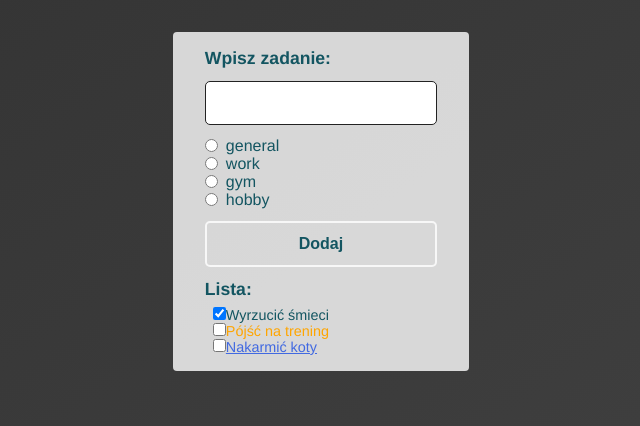
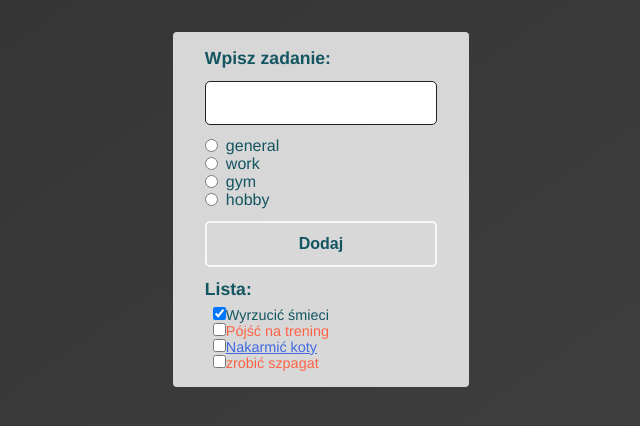
Before and after one commit to Rado9206/typescript, a website: page 03/index.html in a window 1280 px wide. Shown: the whole page, without its empty margins (319-959 px from the left). Drawn offline with Linux system fonts and the light colour scheme.

Commit message:
literal type + union type

```diff
--- a/03/src/app.ts
+++ b/03/src/app.ts
@@ -5,7 +5,7 @@ const tasksContainerElement: HTMLElement = document.querySelector('.tasks')
 interface Task {
 	name: string
 	done: boolean
-	category?: string
+	category?: 'general' | 'work' | 'gym' | 'hobby'
 }
 
 const categories: string[] = ['general', 'work', 'gym', 'hobby']
@@ -68,5 +68,5 @@ addButtonElement.addEventListener('click', (event: Event) => {
 	render()
 	taskNameInputElement.value = ''
 })
-
+addTask({ name: 'zrobić szpagat', category: 'gym', done: false })
 render()
--- a/03/style.css
+++ b/03/style.css
@@ -107,7 +107,7 @@ button:hover {
 }
 
 .gym {
-	color: orange;
+	color: tomato;
 }
 
 .hobby {
```
Also changed, not shown: 03/dist/app.js.
